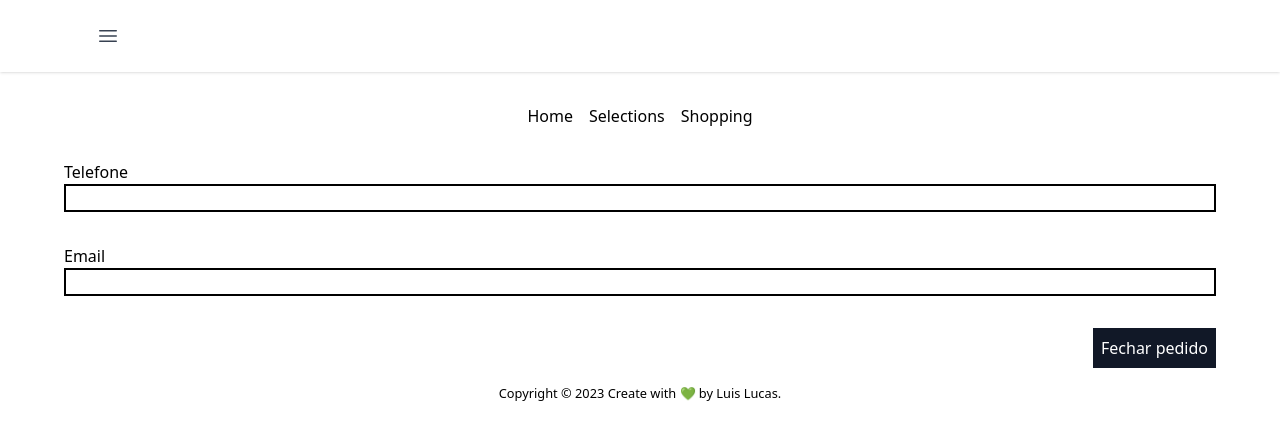
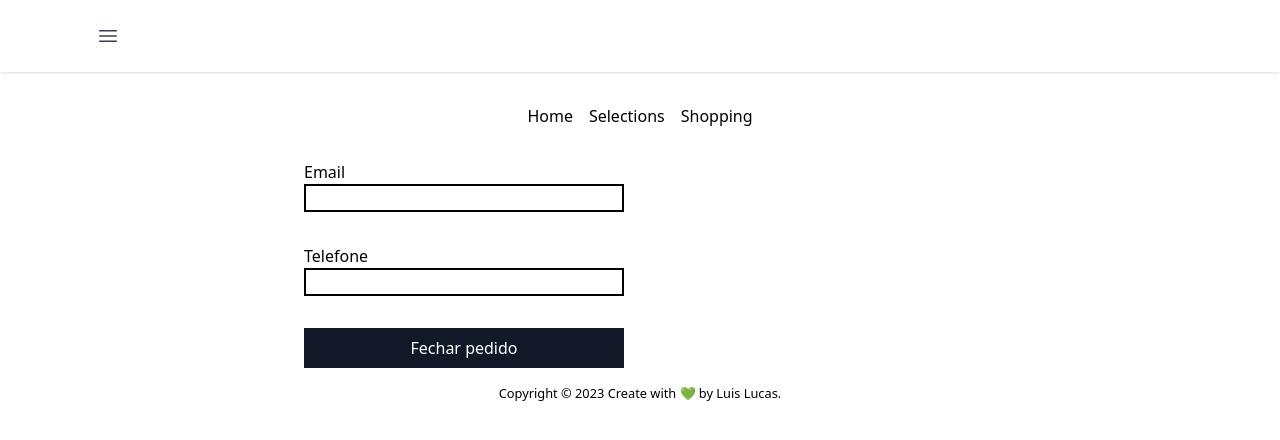
Before and after one commit to LuisSempre/chico-rei, a Vue app: page /shopping in a window 1280 px wide. Shown: the top 440 px of the page. Built offline with nearby package versions, Linux system fonts and the light colour scheme.

Commit message:
Up 2023-05-06 18:39

```diff
--- a/src/components/FormShopping.vue
+++ b/src/components/FormShopping.vue
@@ -1,23 +1,32 @@
 <template>
+  <div class="grid max-w-2xl mx-auto grid-cols-2 gap-8">
+    <div>
       <form @submit.prevent="submitForm" class="flex mx-auto max-w-6xl flex-col space-y-8">
         <div class="flex flex-col">
+          <label>Email</label>
+          <input v-model="formData.email" type="email" class="border-2 border-black" />
+          <div v-if="formErrors.email">{{ formErrors.email }}</div>
+        </div>
+        <div class="flex flex-col">
           <label>Telefone</label>
-      <input v-model="formData.name" type="text" class="border-2 border-black"/>
+          <input v-model="formData.name" type="number" class="border-2 border-black" />
           <div v-if="formErrors.name">{{ formErrors.name }}</div>
         </div>
-    <div class="flex flex-col">
-      <label>Email</label>
-      <input v-model="formData.email" type="email" class="border-2 border-black"/>
-      <div v-if="formErrors.email">{{ formErrors.email }}</div>
-    </div>
-    <div class="flex justify-end">
+        <div class="flex justify-end flex-col">
           <button type="submit" class="bg-gray-900 text-white p-2">Fechar pedido</button>
-      <div v-if="message">{{ message }}</div>
+          <p v-if="message">{{ message }}</p>
         </div>
       </form>
+    </div>
+    <div>
+
+    </div>
+  </div>
 </template>
 
 <script>
+import Cep from '../components/Cep.vue'
+import Shopping from '../components/Shopping.vue'
 import { z } from 'zod'
 
 export default {
@@ -26,14 +35,14 @@ export default {
     return {
       formData: {
         name: '',
-        email: '',
+        email: ''
       },
       formSchema: z.object({
         name: z
           .string()
           .nonempty('Name is required.')
-          .min(3, 'Name must be at least 3 characters.'),
-        email: z.string().nonempty('Email is required.').email('Invalid email format.'),
+          .min(11, 'Name must be at least 11 characters.'),
+        email: z.string().nonempty('Email is required.').email('Invalid email format.')
       }),
       formErrors: {}
     }
```
Lines whose indentation alone changed are shown as unchanged.
